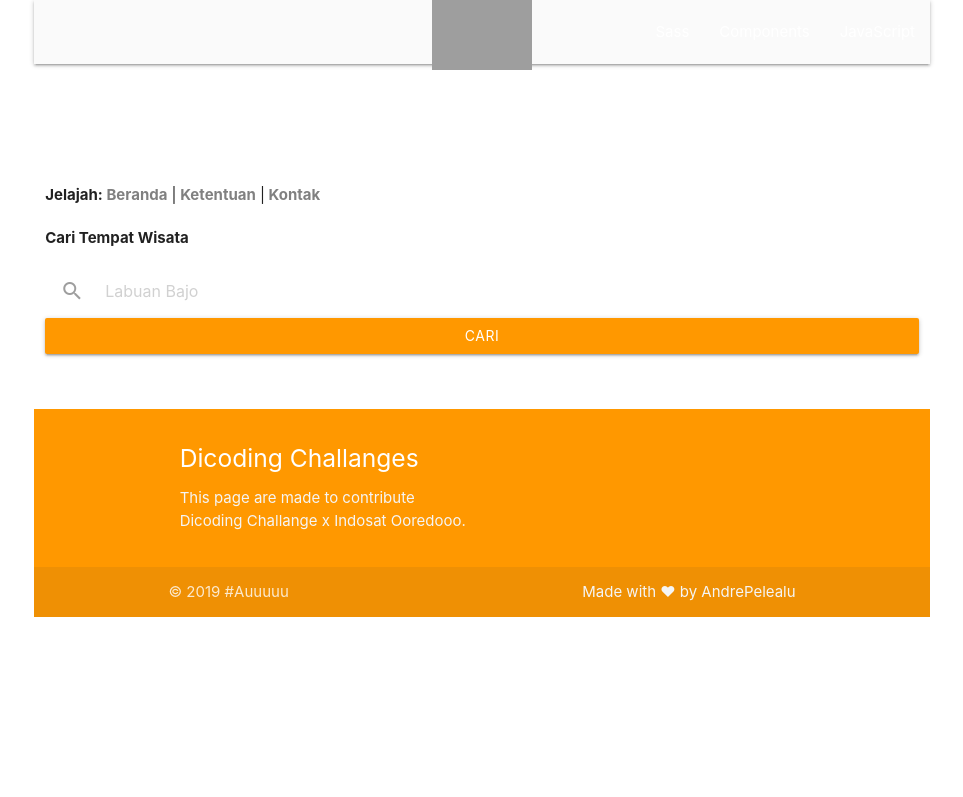
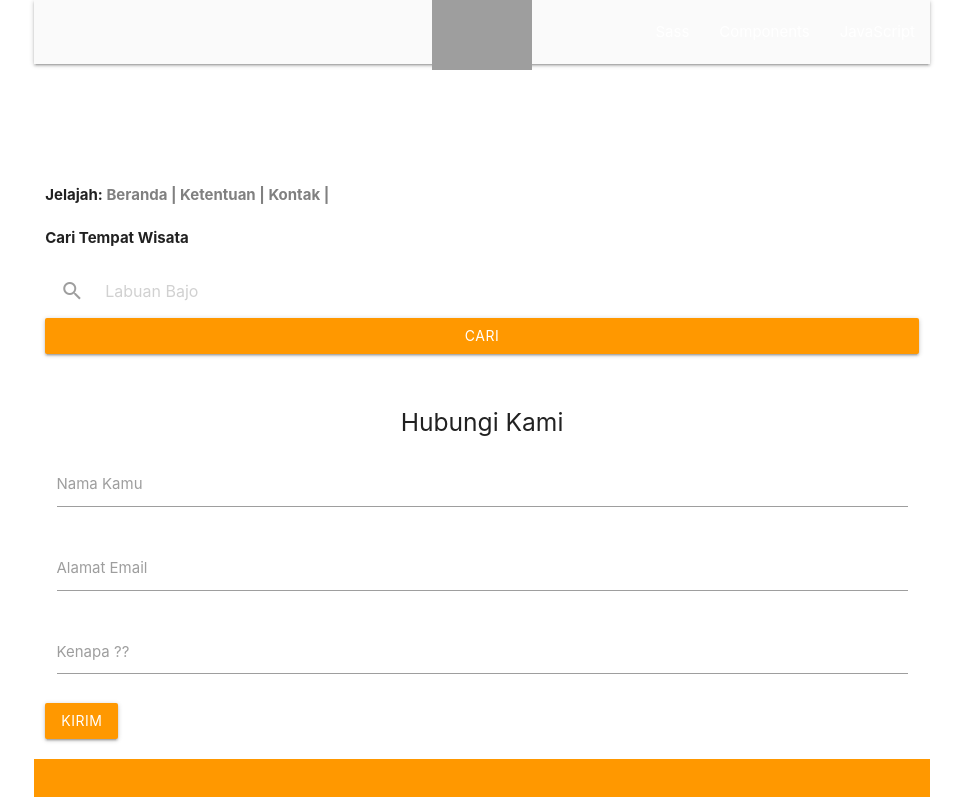
Before and after one commit to andrepelealu/dicoding-tourism, a React (Create React App) app: page /kontak in a window 1280 px wide. Shown: the top 797 px of the page, without its empty margins (158-1121 px from the left). Built offline with nearby package versions, Linux system fonts and the light colour scheme; grey boxes are pictures that could not be loaded.

Commit message:
Update ketentuan page

```diff
--- a/src/App.js
+++ b/src/App.js
@@ -9,6 +9,8 @@ import Menu from './components/navbar/menu'
 import Promotion from './components/promotion'
 import Search from './components/searchResult'
 import Details from './components/details'
+import Kontak from './components/kontak'
+import Ketentuan from './components/ketentuan'
 import './App.css';
 import {Route} from 'react-router-dom'
 function App() {
@@ -29,6 +31,9 @@ function App() {
         <Route exact path='/' component={Promotion}/>
         <Route exact path='/details' component={Details}/>
         <Route exact path='/search' component={Search}/>
+        <Route exact path='/kontak' component={Kontak}/>
+        <Route exact path='/ketentuan' component={Ketentuan}/>
+
         <Footer/>
 
       </div>
--- /dev/null
+++ b/src/components/ketentuan/index.js
@@ -0,0 +1,30 @@
+import React from 'react'
+
+function Ketentuan(){
+    return(
+        <div>
+            <h6>Ketentuan</h6>
+            <b>Meeting Point: Bandar Udara Komodo</b><br/>
+            <b>Rincian Biaya Yang Ditanggung : </b>
+            <ul>
+            <li>- Makan 3x Sehari</li>
+            <li>- Tiket Masuk Wisata</li>
+            <li>- Asuransi</li>
+            <li>- Transportasi</li>
+            <li>- Tour Guide</li>
+            <li>- Penginapan</li>
+            </ul>
+            <b>Rincian Biaya Yang Tidak Ditanggung : </b>
+            <ul>
+            <li>- Makan diluar paket</li>
+            <li>- Tip Driver</li>
+            <li>- Tiket Pesawat Menuju Meeting Point</li>
+            <li>- Oleh-Oleh</li>
+
+            </ul>
+
+    </div>
+    )
+}
+
+export default Ketentuan
--- /dev/null
+++ b/src/components/kontak/index.js
@@ -0,0 +1,49 @@
+import React from 'react'
+
+function Kontak(){
+    return(
+
+        <div className='kontak'>
+                        <div id="modal1" className="modal">
+                            <div className="modal-content">
+                                <h4>Dicoding x Indosat Ooredoo</h4>
+                                <b>Dicoding Challange</b><br/>
+                                <code>
+                                This page are made to contribute <b>Dicoding Challange x Indosat Ooredooo.</b><br/>
+                                All the content appear is using dummy data and
+                                this webpage is only prototype not for real business.<br/><br/>
+                                Present to you with &#10084;<br/>
+                                Cheerz,<br/>
+                                <b>AndrePelealu</b>
+                                </code>
+                            </div>
+                            <div className="modal-footer">
+                                <a href="#!" className="modal-action modal-close waves-effect waves-green btn-flat">Agree</a>
+                            </div>
+                        </div>
+            <h5 className="center-align">Hubungi Kami</h5>
+            <div class="row">
+                <form class="col s12">
+                    <div class="input-field col s12">
+                            <input id="first_name" type="text" class="validate"/>
+                            <label for="first_name">Nama Kamu</label>
+                    </div>
+                    <div class="input-field col s12">
+                            <input id="first_name" type="email" class="validate"/>
+                            <label for="first_name">Alamat Email</label>
+                    </div>
+                    <div class="input-field col s12">
+                        <textarea id="textarea1" class="materialize-textarea"></textarea>
+                        <label for="textarea1">Kenapa ??</label>
+                    </div>
+                    <button className="waves-effect waves-light btn orange modal-trigger"  href="#modal1" type="submit">Kirim</button>
+
+                </form>
+            </div>
+        </div>
+
+
+    )
+}
+
+export default Kontak
--- a/src/components/navbar/menu.js
+++ b/src/components/navbar/menu.js
@@ -1,13 +1,14 @@
     import React from 'react'
     import './style.css'
+    import {Link} from 'react-router-dom'
     function Menu(){
         return(
             <div className="row menucov">
                 <div className="col s12">
                     <b>Jelajah: </b>
-                    <a href="/" className="menu">Beranda</a> |
-                    <a href="/" className="menu"> Ketentuan</a> |
-                    <a href="/" className="menu"> Kontak</a>
+                    <a href='/' className="menu">Beranda | </a>
+                    <Link to='/ketentuan' className="menu">Ketentuan | </Link>
+                    <a href='/kontak' className="menu">Kontak | </a>
                 </div>
             </div>
         )
--- a/src/components/searchbar/index.js
+++ b/src/components/searchbar/index.js
@@ -1,5 +1,5 @@
 import React from 'react';
-
+import {Link} from 'react-router-dom';
 function Searchbar(){
      function submitSearch(e) {
          e.preventDefault()
@@ -22,10 +22,7 @@ function Searchbar(){
 
                 </div>
 
-                <a href="/search" className="btn waves-effect waves-light col s12 center m12 orange" type="submit" name="action">
-                    Cari
-                    </a>
-
+                <Link to='/search'className="btn waves-effect waves-light col s12 center m12 orange">Cari</Link>
                 </div>
             </div>
             </form>
```
